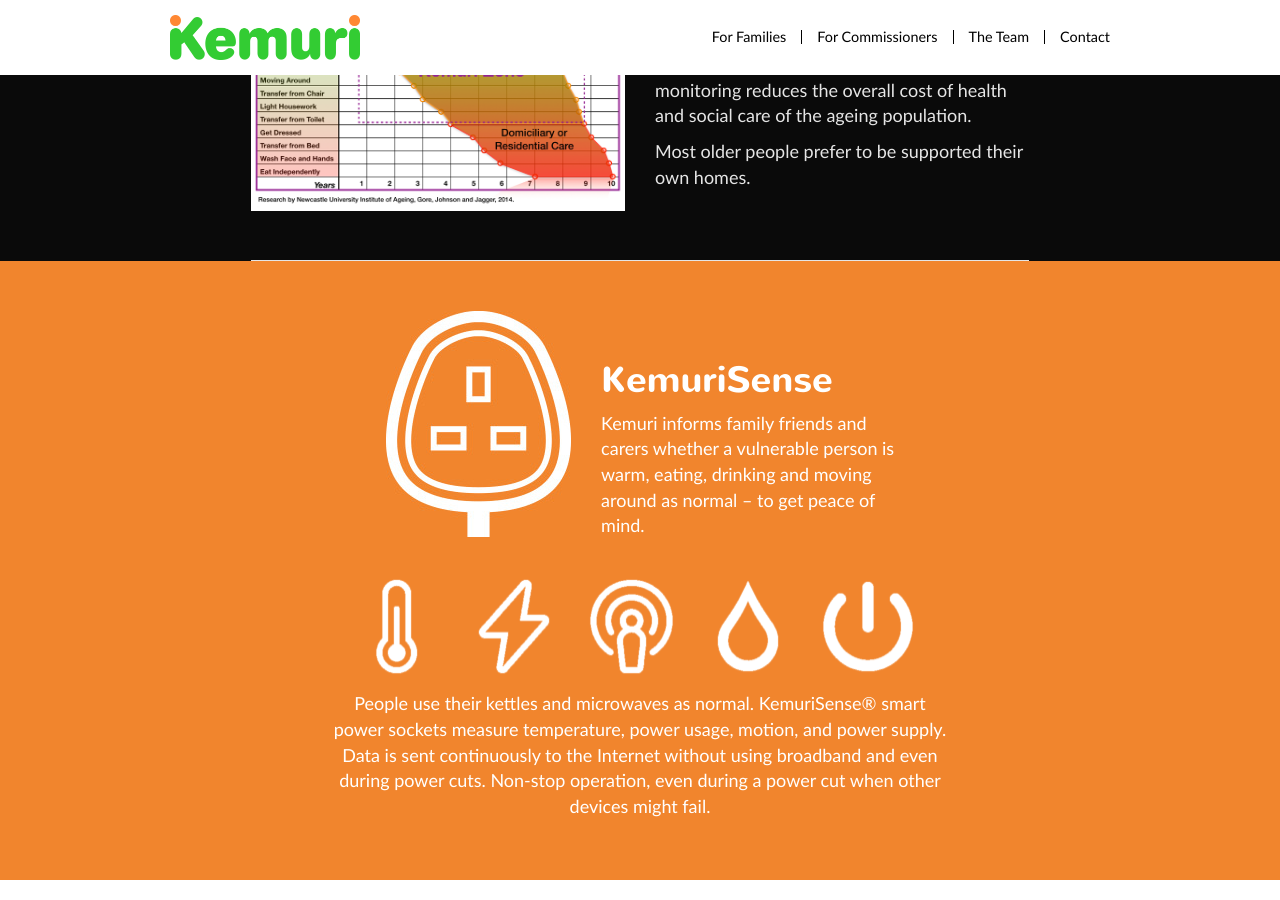
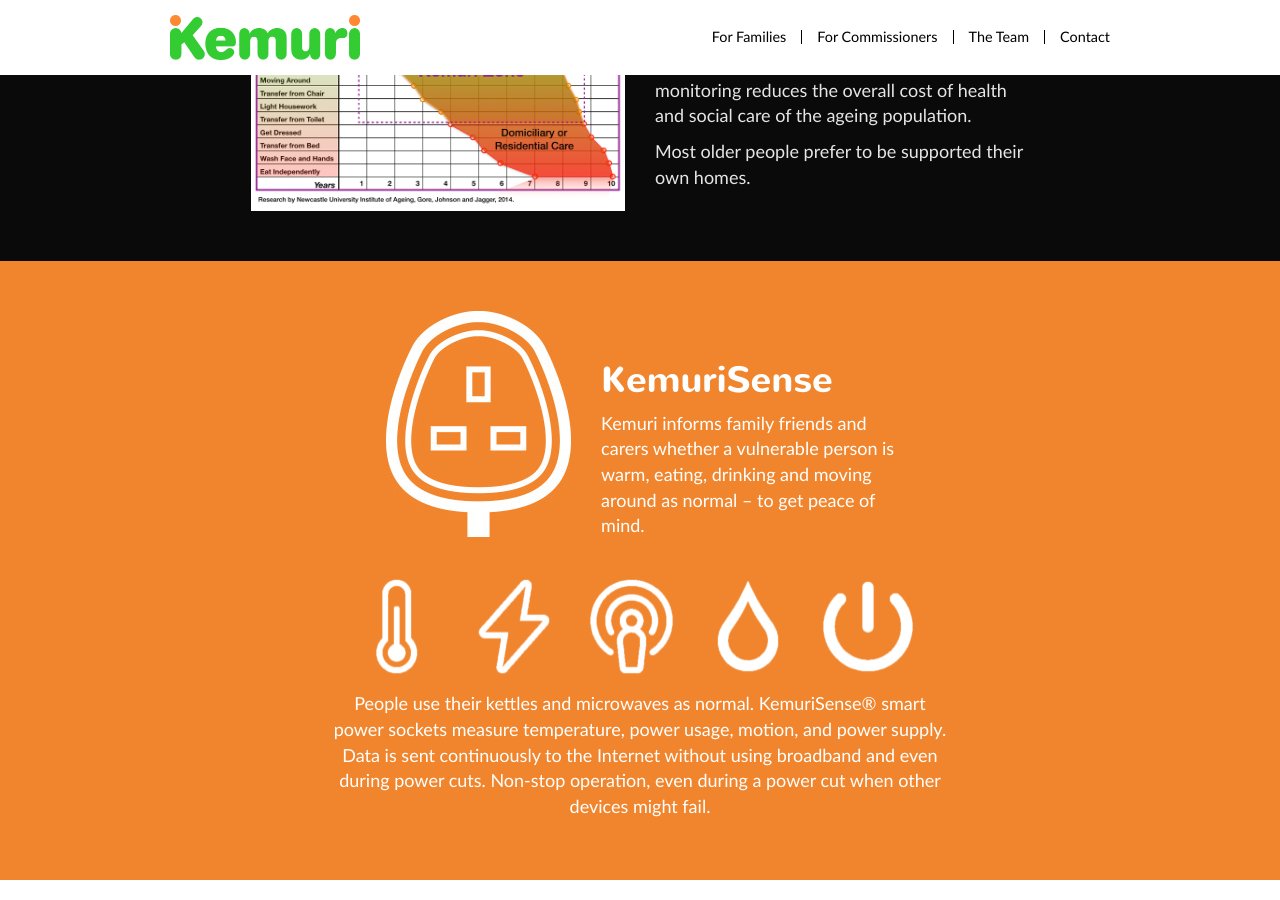
Before and after one commit to intelligentlilli/kemurisense.github.io, a Jekyll site: the page built from for-care-homes.html, in a window 1280 px wide and 900 px high, scrolled down 1960 px. Built offline with Jekyll 4.4.1, drawn with Linux system fonts in a browser that asks for light colours; nearby versions of some CDN libraries; library files that are not in the unit come from our copies.

Commit message:
removed separator

```diff
--- a/for-care-homes.html
+++ b/for-care-homes.html
@@ -61,7 +61,7 @@
 </div>
 
 
-<div class="section section-black separator" id="our-solution">
+<div class="section section-black" id="our-solution">
   <div class="container featured">
     <div class="row">
       <div class="col-md-10 col-md-push-1">
```
